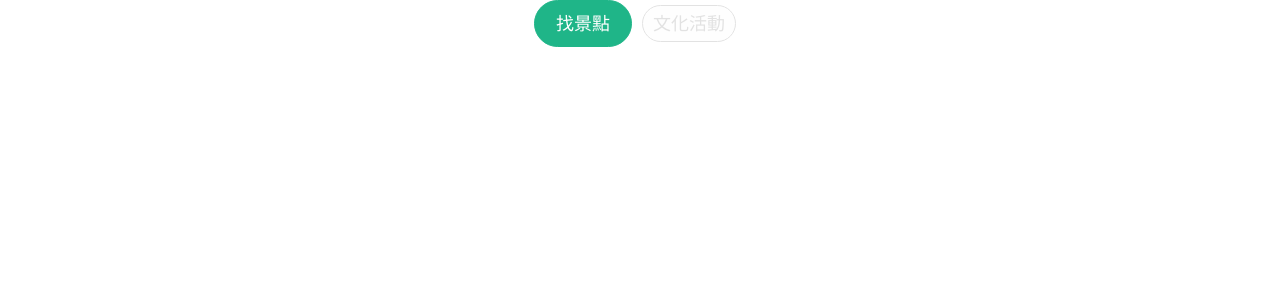
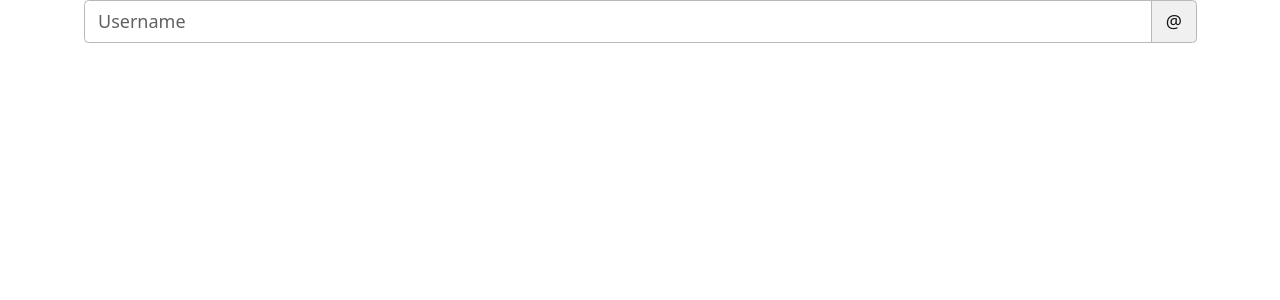
Before and after one commit to ken888686/travel, a Vue app: page / in a window 1280 px wide. Shown: the top 300 px of the page. Built offline with nearby package versions, Linux system fonts and the light colour scheme.

Commit message:
add input-group

```diff
--- /dev/null
+++ b/src/assets/scss/custom/_input-group.scss
@@ -0,0 +1,3 @@
+.input-group {
+  border-radius: 61px;
+}
--- a/src/views/Home.vue
+++ b/src/views/Home.vue
@@ -3,8 +3,16 @@
     <img alt="Vue logo" src="@/assets/logo.png" />
     <HelloWorld msg="Welcome to Your Vue.js App" />
   </div> -->
-  <button type="button" class="btn btn-primary">找景點</button>
-  <button type="button" class="btn tag tag-outline" disabled>文化活動</button>
+  <div class="input-group flex-nowrap">
+    <input
+      type="text"
+      class="form-control"
+      placeholder="Username"
+      aria-label="Username"
+      aria-describedby="addon-wrapping"
+    />
+    <span class="input-group-text" id="addon-wrapping">@</span>
+  </div>
 </template>
 
 <script setup>
```
